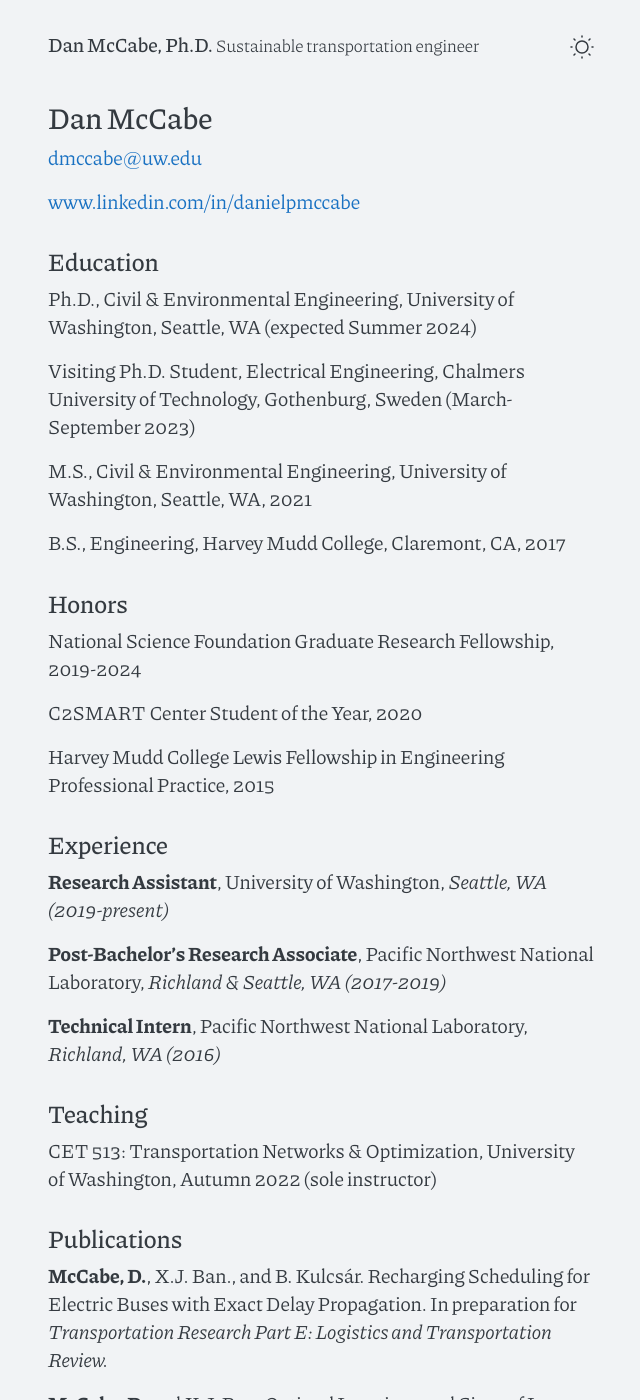
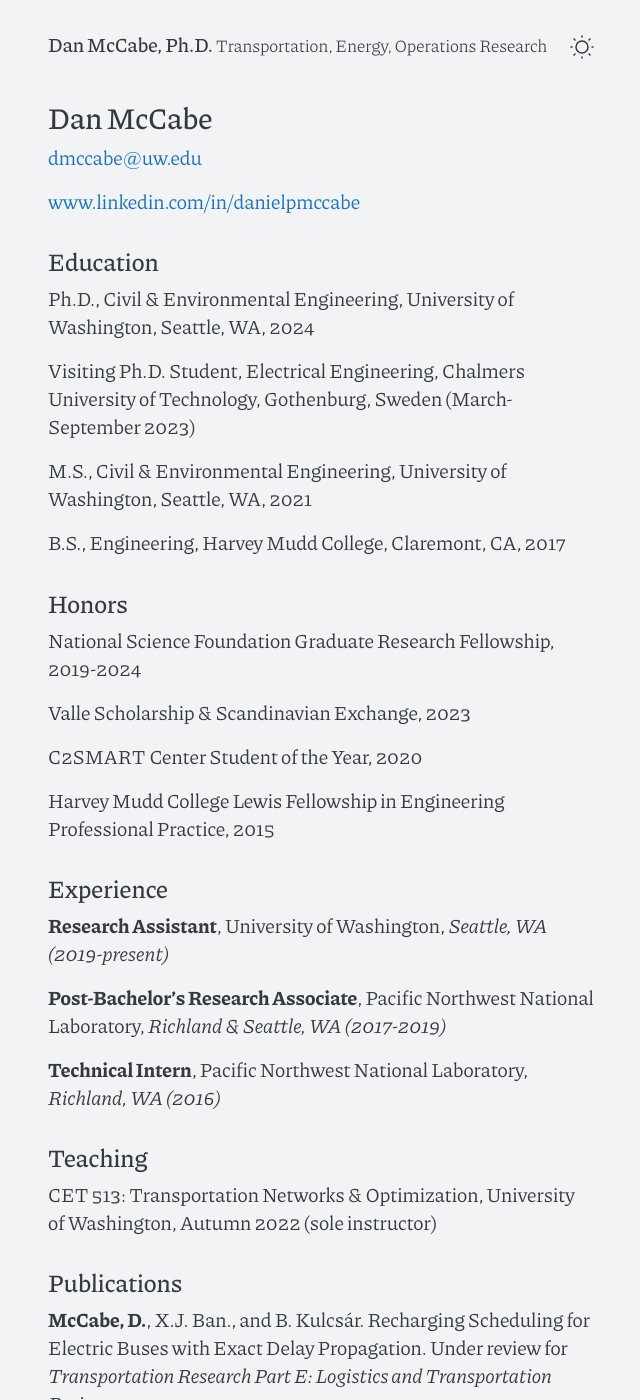
Before and after one commit to dan-mccabe/dan-mccabe.github.io, a Jekyll site: the page built from cv.md, in a window 1280 px wide and 1400 px high. Shown: the whole window, without its empty margins (319-959 px from the left). Built offline with Jekyll 4.4.1, drawn with Linux system fonts in a browser that asks for light colours.

```diff
--- a/_config.yml
+++ b/_config.yml
@@ -2,8 +2,8 @@
 
 title: Dan McCabe, Ph.D.
 description: Personal website for Dan McCabe
-taglong: Optimization and data science for sustainable transportation
-tagshort: Sustainable transportation engineer
+taglong: Transportation | Sustainability | Optimization | Data Science
+tagshort: Transportation, Energy, Operations Research
 url: https://dan-mccabe.github.io
 baseurl: ""
 permalink: pretty
--- a/cv.md
+++ b/cv.md
@@ -9,7 +9,7 @@ title: CV
 [www.linkedin.com/in/danielpmccabe](https://www.linkedin.com/in/danielpmccabe)
 
 ## Education
-Ph.D., Civil & Environmental Engineering, University of Washington, Seattle, WA (expected Summer 2024)
+Ph.D., Civil & Environmental Engineering, University of Washington, Seattle, WA, 2024
 
 Visiting Ph.D. Student, Electrical Engineering, Chalmers University of Technology, Gothenburg, Sweden (March-September 2023)
 
@@ -19,6 +19,8 @@ B.S., Engineering, Harvey Mudd College, Claremont, CA, 2017
 
 ## Honors
 National Science Foundation Graduate Research Fellowship, 2019-2024
+
+Valle Scholarship & Scandinavian Exchange, 2023
 
 C2SMART Center Student of the Year, 2020
 
@@ -35,7 +37,7 @@ Harvey Mudd College Lewis Fellowship in Engineering Professional Practice, 2015
 CET 513: Transportation Networks & Optimization, University of Washington, Autumn 2022 (sole instructor)
 
 ## Publications
-**McCabe, D.**, X.J. Ban., and B. Kulcsár. Recharging Scheduling for Electric Buses with Exact Delay Propagation. In preparation for *Transportation Research Part E: Logistics and Transportation Review.*
+**McCabe, D.**, X.J. Ban., and B. Kulcsár. Recharging Scheduling for Electric Buses with Exact Delay Propagation. Under review for *Transportation Research Part E: Logistics and Transportation Review.*
 
 **McCabe, D.** and X.J. Ban. Optimal Locations and Sizes of Layover Charging Stations for Electric Buses. *Transportation Research Part C: Emerging Technologies* 152 (2023): 104157.
 
```
Also changed, not shown: index.md (+1 -1 lines), wrpp.md (+2 -2 lines), 2 other files.
